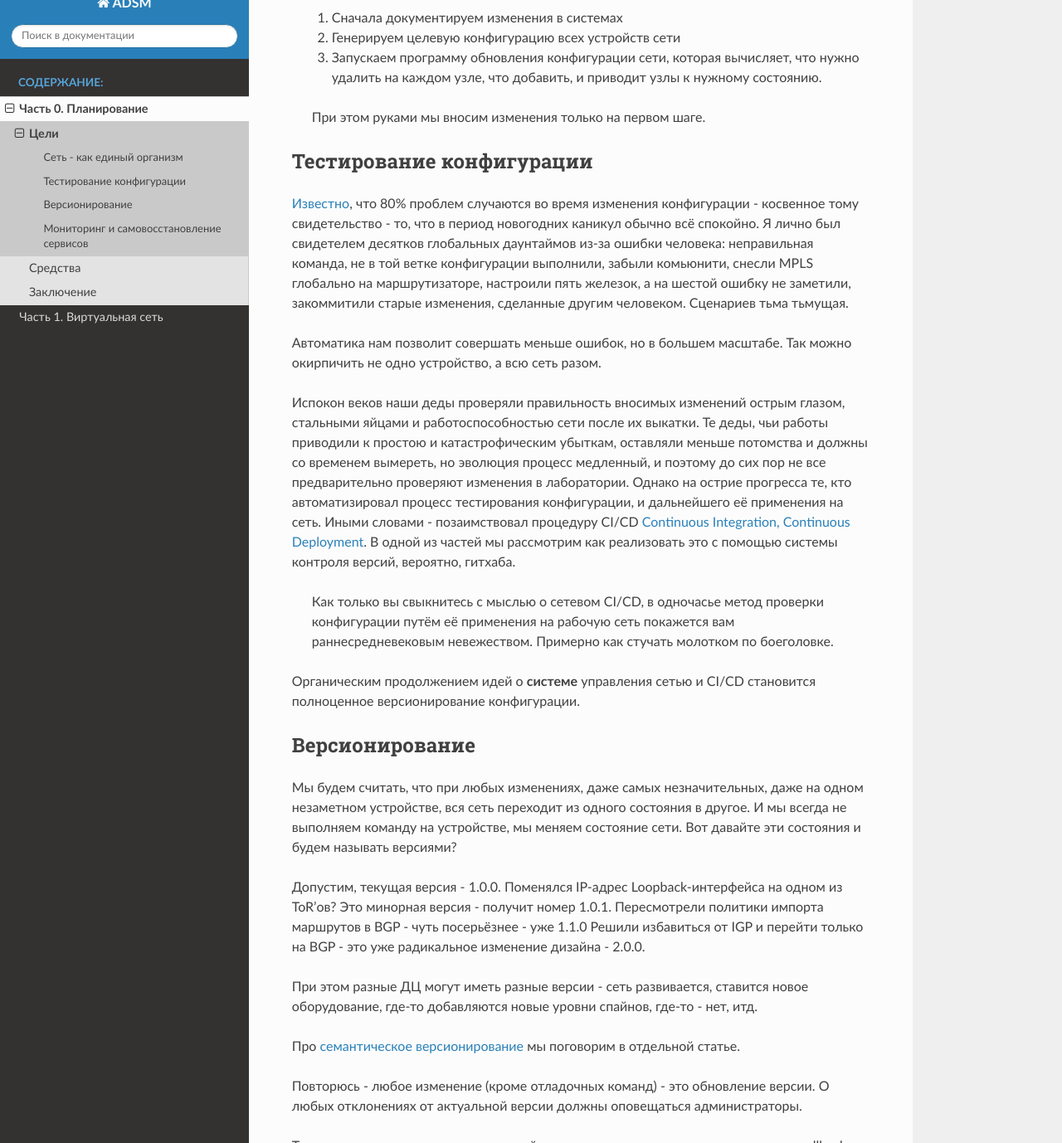
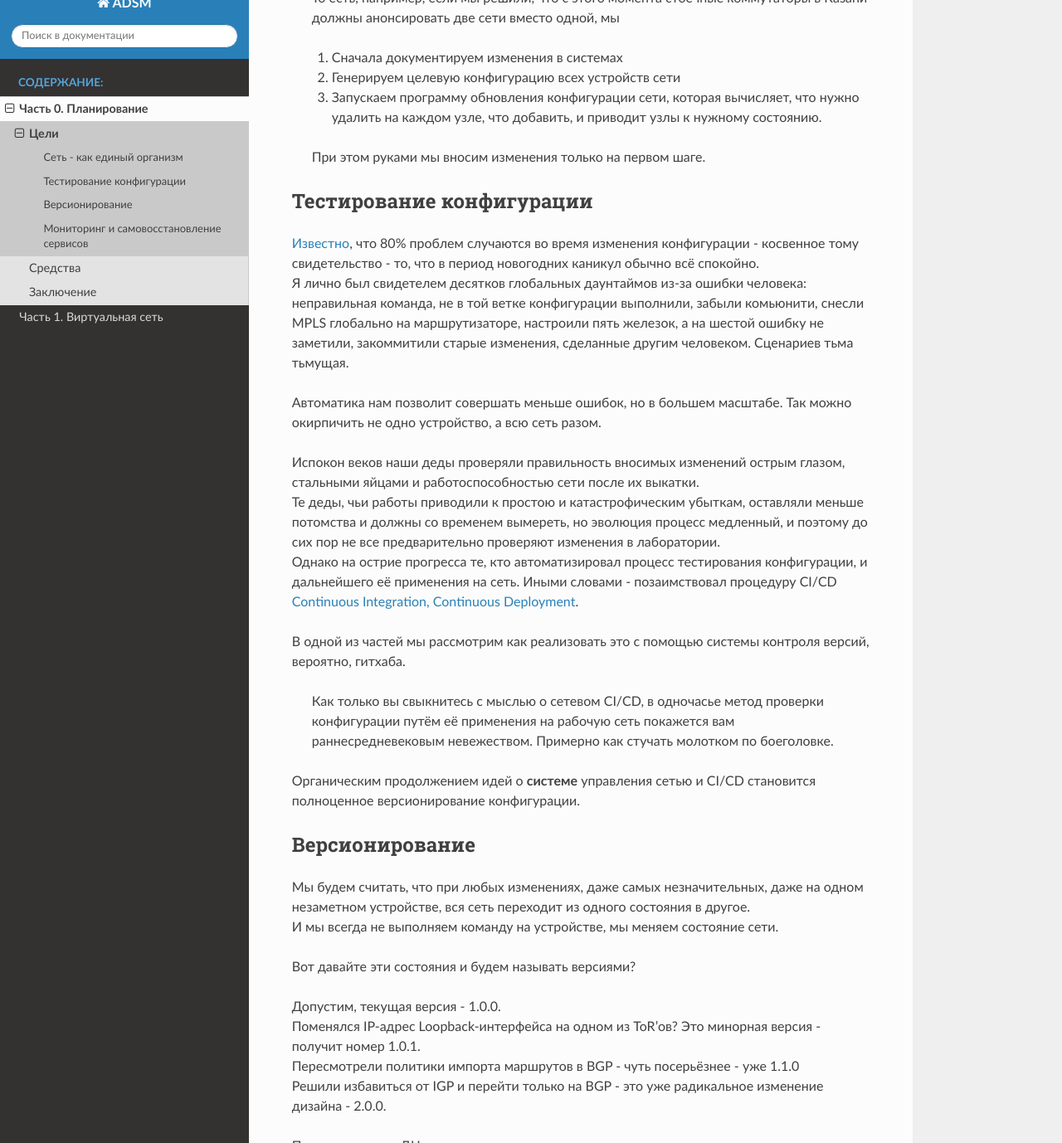
Before and after one commit to eucariot/ADSM, a Sphinx documentation site: the page built from docs/source/0_planning/goals.rst, in a window 1280 px wide and 1400 px high, scrolled down 1402 px, cut to the strip 22-1400 px from the top of the window. Shown: the whole strip at 83% size. Built offline with Sphinx 7.4.7 and the Read the Docs theme 2.0.0, drawn with Linux system fonts in a browser that asks for light colours; pages that are not in the unit, such as notebooks, are missing from menus; some of the changed text lies outside the part shown.

Commit message:
0. Planirovanie released

```diff
--- a/docs/source/0_planning/goals.rst
+++ b/docs/source/0_planning/goals.rst
@@ -1,6 +1,5 @@
 Цели
 ====
-
 
 Сейчас мы поставим максимально абстрактные цели:
 
@@ -13,18 +12,18 @@
 
 Сеть - как единый организм
 --------------------------
-Определяющая фраза цикла, хотя на первый взгляд она может показаться не такой уж значительной: **мы будем настраивать сеть, а не отдельные устройства**.
-Все последние годы мы наблюдаем сдвиг акцентов к тому, чтобы обращаться с сетью, как с единой сущностью, отсюда и приходящие в нашу жизнь *Software Defined Networking*, *Intent Driven Networks* и *Autonomous Networks*.
-Ведь что глобально нужно приложениям от сети: связности между точками А и Б (ну иногда +В-Я) и изоляции от других приложений и пользователей.
+| Определяющая фраза цикла, хотя на первый взгляд она может показаться не такой уж значительной: **мы будем настраивать сеть, а не отдельные устройства**.
+| Все последние годы мы наблюдаем сдвиг акцентов к тому, чтобы обращаться с сетью, как с единой сущностью, отсюда и приходящие в нашу жизнь *Software Defined Networking*, *Intent Driven Networks* и *Autonomous Networks*.
+| Ведь что глобально нужно приложениям от сети: связности между точками А и Б (ну иногда +В-Я) и изоляции от других приложений и пользователей.
 
 .. figure:: https://fs.linkmeup.ru/images/adsm/0/seteviki-ne-nuzhny.jpg
        :width: 800 px
        :align: center
 
 
-И таким образом, наша задача в этой серии - **выстроить систему**,  поддерживающую актуальную конфигурацию **всей сети**, которая уже декомпозируется на актуальную конфигурацию на каждом устройстве в соответствии с его ролью и местоположением.
-**Система** управления сетью подразумевает, что для внесения изменений мы обращаемся в неё, а она уже в свою очередь вычисляет нужное состояние для каждого устройства и настраивает его.
-Таким образом мы минимизируем почти до нуля хождение в CLI руками - любые изменения в настройках устройств или дизайне сети должны быть формализованы и документированы - и только потом выкатываться на нужные элементы сети.
+| И таким образом, наша задача в этой серии - **выстроить систему**,  поддерживающую актуальную конфигурацию **всей сети**, которая уже декомпозируется на актуальную конфигурацию на каждом устройстве в соответствии с его ролью и местоположением.
+| **Система** управления сетью подразумевает, что для внесения изменений мы обращаемся в неё, а она уже в свою очередь вычисляет нужное состояние для каждого устройства и настраивает его.
+| Таким образом мы минимизируем почти до нуля хождение в CLI руками - любые изменения в настройках устройств или дизайне сети должны быть формализованы и документированы - и только потом выкатываться на нужные элементы сети.
 
     То есть, например, если мы решили, что с этого момента стоечные коммутаторы в Казани должны анонсировать две сети вместо одной, мы
 
@@ -37,14 +36,14 @@
 Тестирование конфигурации
 -------------------------
 
-`Известно <http://www.wikisummaries.org/wiki/Visible_Ops>`_, что 80% проблем случаются во время изменения конфигурации - косвенное тому свидетельство - то, что в период новогодних каникул обычно всё спокойно.
-Я лично был свидетелем десятков глобальных даунтаймов из-за ошибки человека: неправильная команда, не в той ветке конфигурации выполнили, забыли комьюнити, снесли MPLS глобально на маршрутизаторе, настроили пять железок, а на шестой ошибку не заметили, закоммитили старые изменения, сделанные другим человеком. Сценариев тьма тьмущая.
+| `Известно <http://www.wikisummaries.org/wiki/Visible_Ops>`_, что 80% проблем случаются во время изменения конфигурации - косвенное тому свидетельство - то, что в период новогодних каникул обычно всё спокойно.
+| Я лично был свидетелем десятков глобальных даунтаймов из-за ошибки человека: неправильная команда, не в той ветке конфигурации выполнили, забыли комьюнити, снесли MPLS глобально на маршрутизаторе, настроили пять железок, а на шестой ошибку не заметили, закоммитили старые изменения, сделанные другим человеком. Сценариев тьма тьмущая.
 
 Автоматика нам позволит совершать меньше ошибок, но в большем масштабе. Так можно окирпичить не одно устройство, а всю сеть разом.
 
-Испокон веков наши деды проверяли правильность вносимых изменений острым глазом, стальными яйцами и работоспособностью сети после их выкатки.
-Те деды, чьи работы приводили к простою и катастрофическим убыткам, оставляли меньше потомства и должны со временем вымереть, но эволюция процесс медленный, и поэтому до сих пор не все предварительно проверяют изменения в лаборатории.
-Однако на острие прогресса те, кто автоматизировал процесс тестирования конфигурации, и дальнейшего её применения на сеть. Иными словами - позаимствовал процедуру CI/CD `Continuous Integration, Continuous Deployment <https://img.devrant.com/devrant/rant/r_1535091_ErSUL.jpg>`_.
+| Испокон веков наши деды проверяли правильность вносимых изменений острым глазом, стальными яйцами и работоспособностью сети после их выкатки.
+| Те деды, чьи работы приводили к простою и катастрофическим убыткам, оставляли меньше потомства и должны со временем вымереть, но эволюция процесс медленный, и поэтому до сих пор не все предварительно проверяют изменения в лаборатории.
+| Однако на острие прогресса те, кто автоматизировал процесс тестирования конфигурации, и дальнейшего её применения на сеть. Иными словами - позаимствовал процедуру CI/CD `Continuous Integration, Continuous Deployment <https://img.devrant.com/devrant/rant/r_1535091_ErSUL.jpg>`_.
 В одной из частей мы рассмотрим как реализовать это с помощью системы контроля версий, вероятно, гитхаба.
 
     Как только вы свыкнитесь с мыслью о сетевом CI/CD, в одночасье метод проверки конфигурации путём её применения на рабочую сеть покажется вам раннесредневековым невежеством. Примерно как стучать молотком по боеголовке.
@@ -55,14 +54,14 @@
 Версионирование
 ---------------
 
-Мы будем считать, что при любых изменениях, даже самых незначительных, даже на одном незаметном устройстве, вся сеть переходит из одного состояния в другое.
-И мы всегда не выполняем команду на устройстве, мы меняем состояние сети.
+| Мы будем считать, что при любых изменениях, даже самых незначительных, даже на одном незаметном устройстве, вся сеть переходит из одного состояния в другое.
+| И мы всегда не выполняем команду на устройстве, мы меняем состояние сети.
 Вот давайте эти состояния и будем называть версиями?
 
-Допустим, текущая версия - 1.0.0.
-Поменялся IP-адрес Loopback-интерфейса на одном из ToR'ов? Это минорная версия - получит номер 1.0.1.
-Пересмотрели политики импорта маршрутов в BGP - чуть посерьёзнее - уже 1.1.0
-Решили избавиться от IGP и перейти только на BGP - это уже радикальное изменение дизайна - 2.0.0.
+| Допустим, текущая версия - 1.0.0.
+| Поменялся IP-адрес Loopback-интерфейса на одном из ToR'ов? Это минорная версия - получит номер 1.0.1.
+| Пересмотрели политики импорта маршрутов в BGP - чуть посерьёзнее - уже 1.1.0
+| Решили избавиться от IGP и перейти только на BGP - это уже радикальное изменение дизайна - 2.0.0.
 
 При этом разные ДЦ могут иметь разные версии - сеть развивается, ставится новое оборудование, где-то добавляются новые уровни спайнов, где-то - нет, итд.
 
@@ -74,11 +73,12 @@
 
 Мониторинг и самовосстановление сервисов
 ----------------------------------------
-Это самоочевидная задача в современных сетях выходит на новый уровень.
-Зачастую у больших сервис-провайдеров практикуется подход, что упавший сервис надо очень быстро добить и поднять новый, вместо того, чтобы разбираться, что произошло.
-"Очень" означает, что со всех сторон нужно обильно обмазаться мониторингами, которые в течение секунд обнаружат малейшие отклонения  от нормы.
-И здесь уже не достаточно привычных метрик, вроде загрузки интерфейса или доступности узла. Недостаточно и ручного слежения дежурного за ними.
-Для многих вещей вообще должен быть `Self-Healing <https://www.irisns.com/self-healing-network-tomorrow-look-like/>`_ - мониторинги зажглись красным и пошли сами подорожник приложили, где болит.
+
+| Это самоочевидная задача в современных сетях выходит на новый уровень.
+| Зачастую у больших сервис-провайдеров практикуется подход, что упавший сервис надо очень быстро добить и поднять новый, вместо того, чтобы разбираться, что произошло.
+| "Очень" означает, что со всех сторон нужно обильно обмазаться мониторингами, которые в течение секунд обнаружат малейшие отклонения  от нормы.
+| И здесь уже не достаточно привычных метрик, вроде загрузки интерфейса или доступности узла. Недостаточно и ручного слежения дежурного за ними.
+| Для многих вещей вообще должен быть `Self-Healing <https://www.irisns.com/self-healing-network-tomorrow-look-like/>`_ - мониторинги зажглись красным и пошли сами подорожник приложили, где болит.
 
 И здесь мы тоже мониторим не только отдельные устройства, но и здоровье сети целиком, причём как вайтбокс, что сравнительно понятно, так и блэкбокс, что уже сложнее.
 
```
Also changed, not shown: docs/source/0_planning/conclusion.rst (+10 -10 lines).
